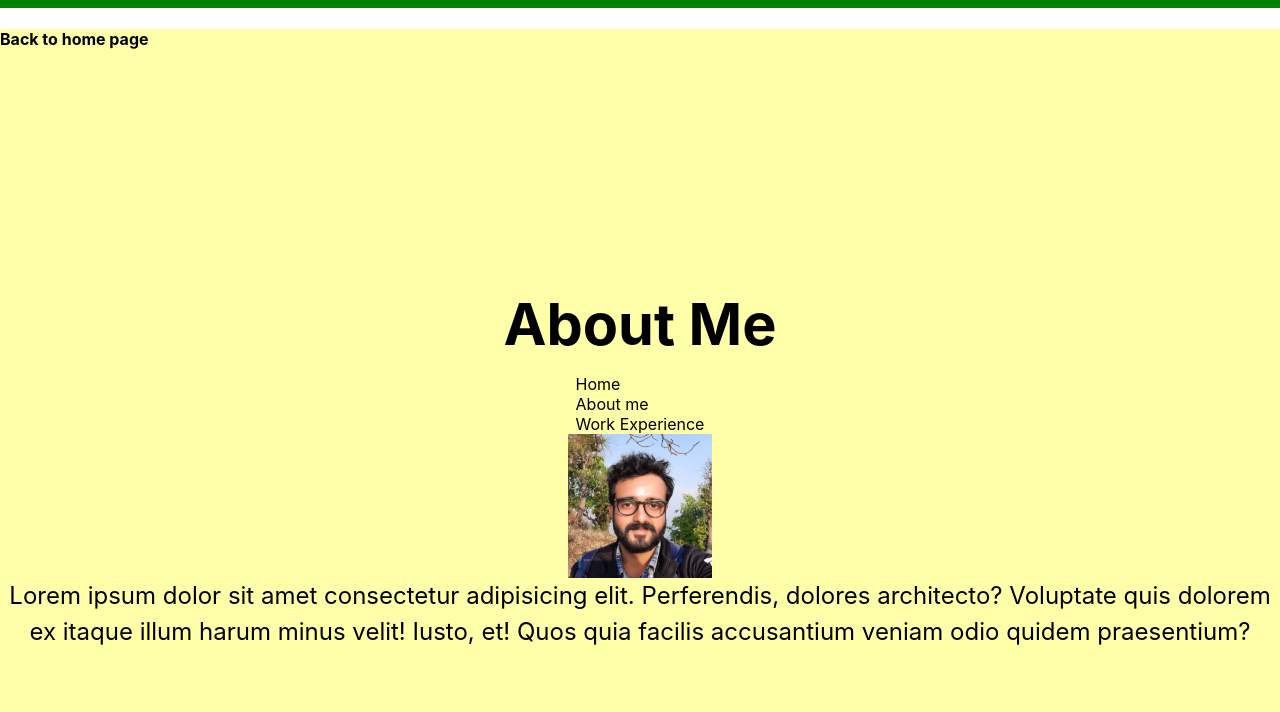
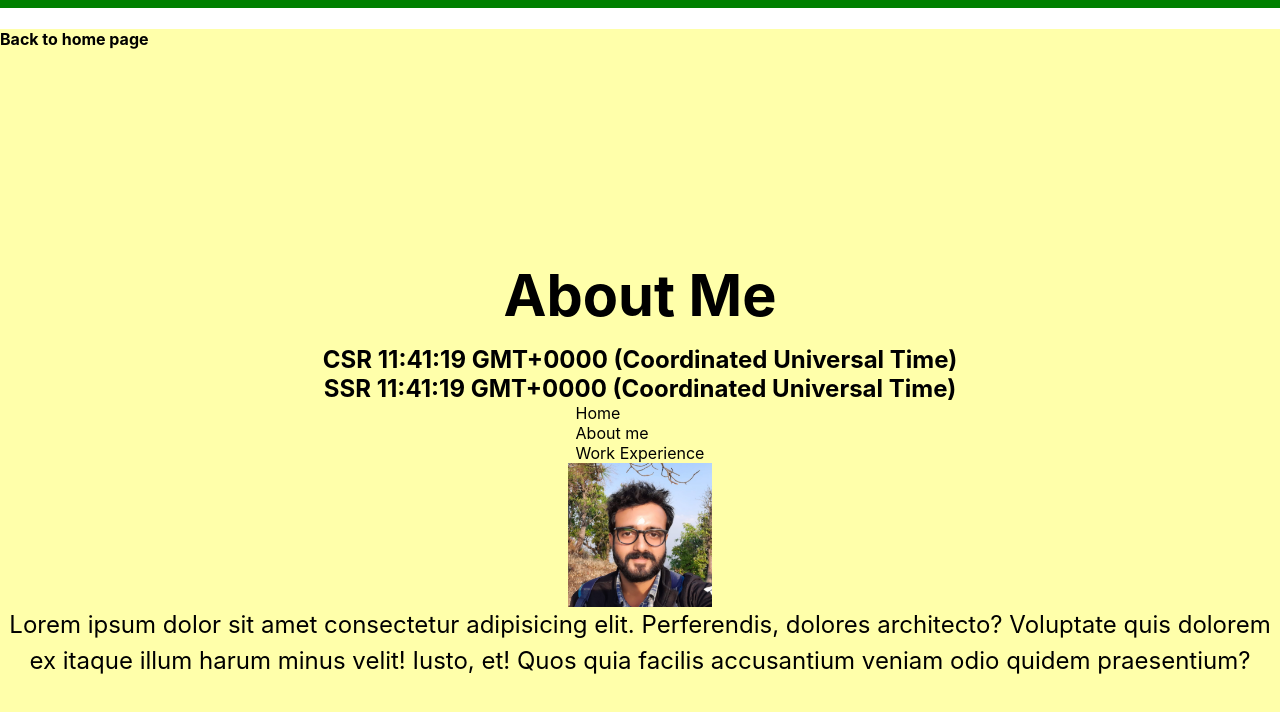
Before and after one commit to tshrv/nextjs-blog, a Next.js app: page /about in a window 1280 px wide. Shown: the top 712 px of the page. Built offline with nearby package versions, Linux system fonts and the light colour scheme.

Commit message:
client side rendering and server side rendering

```diff
--- a/pages/about/index.jsx
+++ b/pages/about/index.jsx
@@ -4,7 +4,7 @@ import Image from 'next/image'
 import Head from 'next/head'
 import Layout from '../../components/layout'
 
-export default function About() {
+export default function About(props) {
     return (
       <Layout>
         <div className={styles.container}>
@@ -12,6 +12,8 @@ export default function About() {
             <title>About TS</title>
           </Head>
           <h1 className={styles.title}>About Me</h1>
+          <h2>CSR {getTimestamp()}</h2>
+          <h2>SSR {props.server_side_timestamp}</h2>
           <ul>
             <li><Link href='/'>Home</Link></li>
             <li><Link href='/about'>About me</Link></li>
@@ -27,7 +29,8 @@ export default function About() {
           <p className={styles.description}>
               Lorem ipsum dolor sit amet consectetur adipisicing elit. Perferendis, dolores architecto? Voluptate quis dolorem ex itaque illum harum minus velit! Iusto, et! Quos quia facilis accusantium veniam odio quidem praesentium?
           </p>
-            <style jsx global>{`
+          <style jsx global>
+            {`
               html,
               body {
                 padding: 0;
@@ -39,8 +42,28 @@ export default function About() {
               * {
                 box-sizing: border-box;
               }
-          `}</style>
+            `}
+          </style>
         </div>
       </Layout>
     )
 }
+
+function getTimestamp() {
+ let time = getCurrentTime()
+ console.log('client side rendering', time)
+ return time
+}
+
+function getCurrentTime() {
+  let now = new Date()
+  return now.toTimeString()
+}
+
+export async function getServerSideProps() {
+  let server_side_timestamp = getCurrentTime()
+  console.log('server side rendering', server_side_timestamp)
+  return {
+    'props': {server_side_timestamp}
+  }
+}
```
Lines whose indentation alone changed are shown as unchanged.
